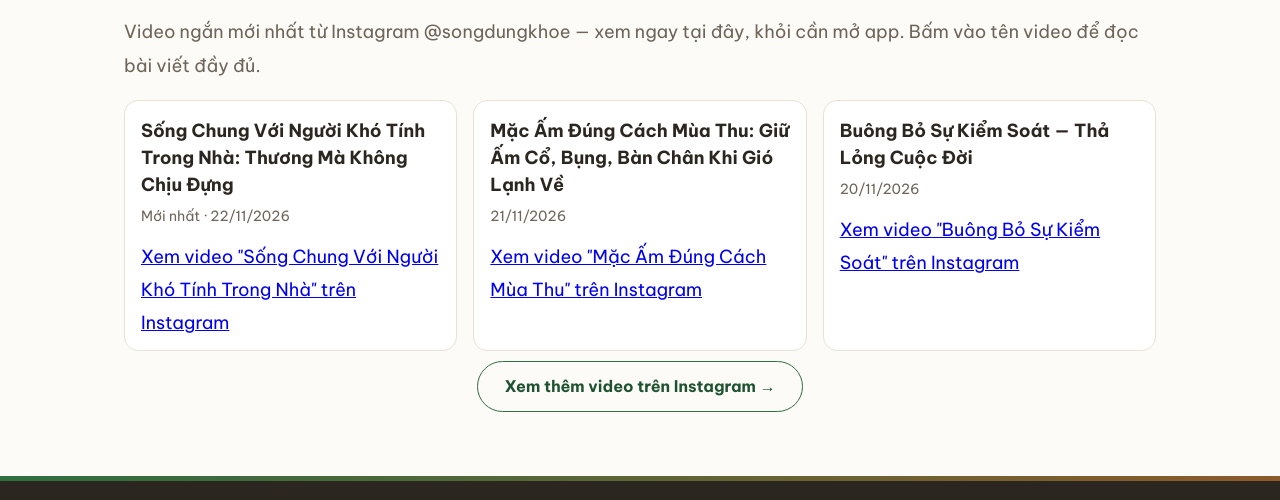
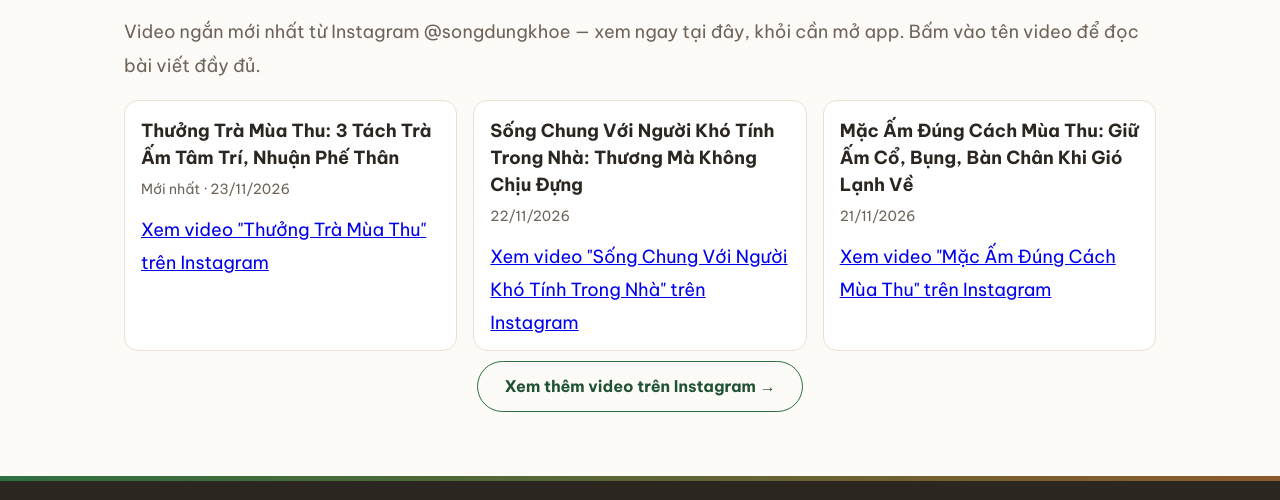
Before and after one commit to khoemoingay24-7/songdungkhoe, a plain HTML site: page index.html in a window 1280 px wide. Shown: the part 3070-3570 px from the top of the page. Drawn offline with Linux system fonts and the light colour scheme; no server answers; a script that the page names is missing.

Commit message:
Góc Video Ngắn 23/11: thêm Reel Thưởng Trà Mùa Thu (Mới nhất)

```diff
--- a/index.html
+++ b/index.html
@@ -245,19 +245,19 @@
       <p style="color:var(--muted);">Video ngắn mới nhất từ Instagram @songdungkhoe — xem ngay tại đây, khỏi cần mở app. Bấm vào tên video để đọc bài viết đầy đủ.</p>
       <div class="video-grid">
     <div class="video-card">
+      <h4><a href="/than/thuong-tra-mua-thu/">Thưởng Trà Mùa Thu: 3 Tách Trà Ấm Tâm Trí, Nhuận Phế Thân</a></h4>
+      <p class="video-meta">Mới nhất · 23/11/2026</p>
+      <blockquote class="instagram-media" data-instgrm-permalink="https://www.instagram.com/reel/DgD9Tl1v7zf/" data-instgrm-version="14"><a href="https://www.instagram.com/reel/DgD9Tl1v7zf/" target="_blank" rel="noopener">Xem video "Thưởng Trà Mùa Thu" trên Instagram</a></blockquote>
+    </div>
+    <div class="video-card">
       <h4><a href="/tam/song-chung-voi-nguoi-kho-tinh-thuong-ma-khong-chiu-dung/">Sống Chung Với Người Khó Tính Trong Nhà: Thương Mà Không Chịu Đựng</a></h4>
-      <p class="video-meta">Mới nhất · 22/11/2026</p>
+      <p class="video-meta">22/11/2026</p>
       <blockquote class="instagram-media" data-instgrm-permalink="https://www.instagram.com/reel/DgBZANzPM_5/" data-instgrm-version="14"><a href="https://www.instagram.com/reel/DgBZANzPM_5/" target="_blank" rel="noopener">Xem video "Sống Chung Với Người Khó Tính Trong Nhà" trên Instagram</a></blockquote>
     </div>
     <div class="video-card">
       <h4><a href="/than/mac-am-dung-cach-mua-thu/">Mặc Ấm Đúng Cách Mùa Thu: Giữ Ấm Cổ, Bụng, Bàn Chân Khi Gió Lạnh Về</a></h4>
       <p class="video-meta">21/11/2026</p>
       <blockquote class="instagram-media" data-instgrm-permalink="https://www.instagram.com/reel/Df-1bgSpyFW/" data-instgrm-version="14"><a href="https://www.instagram.com/reel/Df-1bgSpyFW/" target="_blank" rel="noopener">Xem video "Mặc Ấm Đúng Cách Mùa Thu" trên Instagram</a></blockquote>
-    </div>
-    <div class="video-card">
-      <h4><a href="/tam/buong-bo-su-kiem-soat/">Buông Bỏ Sự Kiểm Soát — Thả Lỏng Cuộc Đời</a></h4>
-      <p class="video-meta">20/11/2026</p>
-      <blockquote class="instagram-media" data-instgrm-permalink="https://www.instagram.com/reel/Df8OvU8vvqE/" data-instgrm-version="14"><a href="https://www.instagram.com/reel/Df8OvU8vvqE/" target="_blank" rel="noopener">Xem video "Buông Bỏ Sự Kiểm Soát" trên Instagram</a></blockquote>
     </div>
           </div>
       <script async src="//www.instagram.com/embed.js"></script>
```
